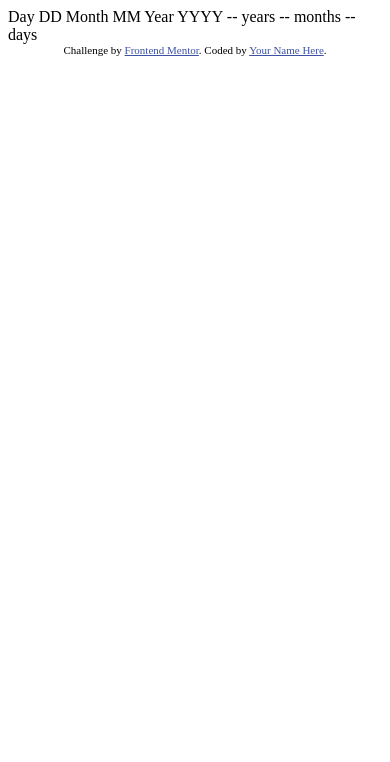
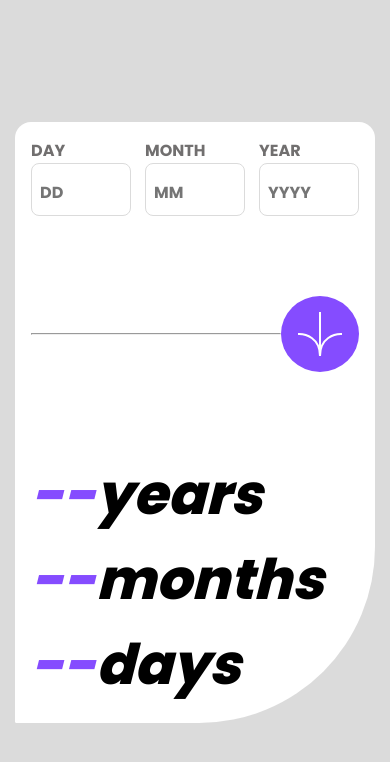
Before and after one commit to srivi15/Age-calculator-app, a plain HTML site: page index.html in a window 390 px wide. Drawn offline with Linux system fonts and the light colour scheme.

Commit message:
changes made

```diff
--- /dev/null
+++ b/app.js
@@ -0,0 +1,72 @@
+const input_date = document.getElementById("day");
+const input_month = document.getElementById("month");
+const input_year = document.getElementById("year");
+
+const day = document.getElementById("DD");
+const month = document.getElementById("MM");
+const year = document.getElementById("YY");
+
+const date = new Date();
+let dayNow = date.getDate();
+let monthNow = 1 + date.getMonth();
+let yearNow = date.getFullYear();
+
+const form = document.querySelector("form");
+
+const days_in_months = [31, 28, 31, 30, 31, 30, 31, 31, 30, 31, 30, 31];
+
+function validateInput() {
+  const userInputs = document.querySelectorAll("input");
+  let val_flag = true;
+  userInputs.forEach((input) => {
+    const parent = input.parentElement;
+    if (!input.value) {
+      input.style.borderColor = "red";
+      parent.querySelector("small").innerText = "This field is required";
+      val_flag = false;
+    } else if (input_month.value > 12) {
+        input_month.style.borderColor = "red";
+        input_month.parentElement.querySelector("small").innerText = "Entered month must be valid";
+        val_flag = false;
+    } else if (input_date.value > 31) {
+        input_date.style.borderColor = "red";
+        input_date.parentElement.querySelector("small").innerText =
+          "Entered day must be valid";
+        val_flag = false;
+    } else if (input_year.value > yearNow){
+        input_year.style.borderColor = "red";
+        input_year.parentElement.querySelector("small").innerText =
+          "Year must not be in the future";
+        val_flag = false;
+    } else {
+      input.style.borderColor = "black";
+      parent.querySelector("small").innerText = "";
+      val_flag = true;
+    }
+  });
+  return val_flag;
+}
+
+function submitBtnHandle(e) {
+  e.preventDefault();
+  if (validateInput()) {
+    if (input_date.value > dayNow) {
+      dayNow = dayNow + days_in_months[monthNow - 1];
+      monthNow = monthNow - 1;
+    }
+    if (input_month.value > monthNow) {
+      monthNow = monthNow + 12;
+      yearNow = yearNow - 1;
+    }
+
+    const resulting_day = dayNow - input_date.value;
+    const resulting_month = monthNow - input_month.value;
+    const resulting_year = yearNow - input_year.value;
+
+    day.innerHTML = resulting_day;
+    month.innerHTML = resulting_month;
+    year.innerHTML = resulting_year;
+  }
+}
+
+form.addEventListener("submit", submitBtnHandle);
--- a/index.html
+++ b/index.html
@@ -4,34 +4,56 @@
   <meta charset="UTF-8">
   <meta name="viewport" content="width=device-width, initial-scale=1.0"> <!-- displays site properly based on user's device -->
 
+  <title>Age Calculator</title>
+
   <link rel="icon" type="image/png" sizes="32x32" href="./assets/images/favicon-32x32.png">
 
-  <title>Frontend Mentor | Age calculator app</title>
-
-  <!-- Feel free to remove these styles or customise in your own stylesheet 👍 -->
-  <style>
-    .attribution { font-size: 11px; text-align: center; }
-    .attribution a { color: hsl(228, 45%, 44%); }
-  </style>
+  <link rel="stylesheet" href="style.css" />
+  <link rel="preconnect" href="https://fonts.googleapis.com" />
+  <link rel="preconnect" href="https://fonts.gstatic.com" crossorigin />
+  <link rel="stylesheet" href="https://fonts.googleapis.com/css2?family=Poppins:wght@400;700;800&display=swap" />
+  <script src="app.js" defer></script>
 </head>
 <body>
-
-  Day
-  DD
-
-  Month
-  MM
-
-  Year
-  YYYY
-
-  -- years
-  -- months
-  -- days
-
-  <div class="attribution">
-    Challenge by <a href="https://www.frontendmentor.io?ref=challenge" target="_blank">Frontend Mentor</a>.
-    Coded by <a href="#">Your Name Here</a>.
+  <div class="card">
+    <div class="container">
+      <form>
+        <div class="formContainer">
+          <div class="block">
+            <label for="day">
+              Day
+            </label>
+            <input type="number" id="day" placeholder="DD">
+            <small></small>
+          </div>
+          <div class="block">
+            <label for="month">
+              Month
+            </label>
+            <input type="number" id="month" placeholder="MM">
+            <small></small>
+          </div>
+          <div class="block">
+            <label for="year">
+              Year
+            </label>
+            <input type="number" id="year" placeholder="YYYY">
+            <small></small>
+          </div>
+        </div>
+        <div class="submitBlock">
+          <hr>
+          <button type="submit" class="submit">
+            <img src="./assets/images/icon-arrow.svg" alt="submit_icon">
+          </button>
+        </div>
+      </form>
+      <div class="result">
+        <h1><span id="YY">--</span>years</h1>
+        <h1><span id="MM">--</span>months</h1>
+        <h1><span id="DD">--</span>days</h1>
+      </div>
+    </div>
   </div>
 </body>
 </html>
--- /dev/null
+++ b/style.css
@@ -0,0 +1,136 @@
+:root {
+    --Purple: hsl(259, 100%, 65%);
+    --Light-red: hsl(0, 100%, 67%);
+    --White: hsl(0, 0%, 100%);
+    --Off-white: hsl(0, 0%, 94%);
+    --Light-grey: hsl(0, 0%, 86%);
+    --Smokey-grey: hsl(0, 1%, 44%);
+    --Off-black: hsl(0, 0%, 8%);
+}
+
+* {
+    font-family: "Poppins", sans-serif;
+    box-sizing: border-box;
+    padding: 0;
+    margin: 0;
+}
+
+body{
+    min-height: 100vh;
+    display: flex;
+    align-items: center;
+    justify-content: center;
+    background-color: var(--Light-grey);
+}
+
+.card{
+    width: 550px;
+    background-color: var(--White);
+    border-radius: 1rem 1rem 11rem .1rem;
+}
+
+.container{
+    display: flex;
+    flex-direction: column;
+    padding: 2rem;
+}
+
+form{
+    display: flex;
+    flex-direction: column;
+}
+
+.formContainer{
+    display: flex;
+    gap: 2rem;
+}
+
+.block{
+    display: flex;
+    flex-direction: column;
+}
+
+.block label{
+    text-transform: uppercase;
+    font-weight: 600;
+    color: var(--Smokey-grey);
+}
+
+input{
+    align-items: center;
+    width: 100px;
+    padding: .5rem;
+    border: 1px solid var(--Light-grey);
+    border-radius: .5rem;
+    display: flex;
+    font-size: 1.5rem;
+}
+
+input::placeholder{
+    font-size: 1.0rem;
+    font-weight: 600;
+}
+
+.submitBlock{
+    display: flex;
+    align-items: center;
+}
+
+hr{
+    width: 100%;
+}
+
+.submit{
+    border: none;
+    border-radius: 50%;
+    padding: 1rem;
+    display: flex;
+    align-items: center;
+    justify-content: center;
+    background-color: var(--Purple);
+    cursor: pointer;
+}
+
+.result h1{
+    font-size: 5rem;
+    font-weight: 800;
+    font-style: italic;
+    height: fit-content;
+}
+
+.result span{
+    color: var(--Purple);
+}
+
+small{
+    color: red;
+}
+
+@media screen and (max-width:600px) {
+    .card{
+        width: 360px;
+    }
+    .container{
+        padding: 1rem;
+    }
+    .formContainer{
+        justify-content: space-between;
+        margin-bottom: 5rem;
+        gap: 0;
+    }
+    .submitBlock{
+        position: relative;
+    }
+    .sumbit{
+        position: absolute;
+        top: 50%;
+        left: 50%;
+        transform: translate(-50%,-50%);
+    }
+    .result{
+        margin-top: 5rem;
+    }
+    .result h1{
+        font-size: 3.5rem;
+    }
+}
```
Also changed, not shown: design/active-states.jpg (deleted), design/desktop-completed.jpg (deleted), design/desktop-design.jpg (deleted), design/desktop-error-empty.jpg (deleted), design/desktop-error-invalid.jpg (deleted), design/desktop-error-whole-form.jpg (deleted), design/desktop-preview.jpg (deleted), design/mobile-design.jpg (deleted), 3 other files.
